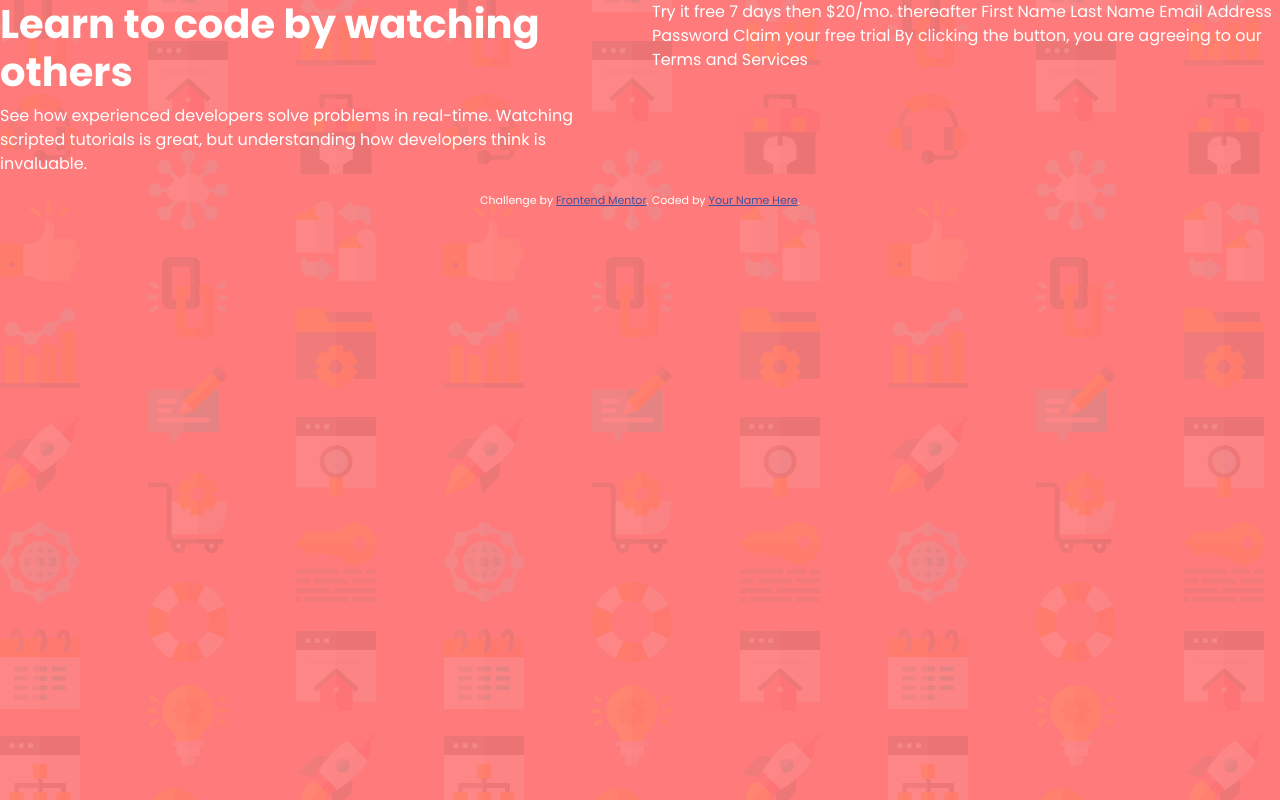
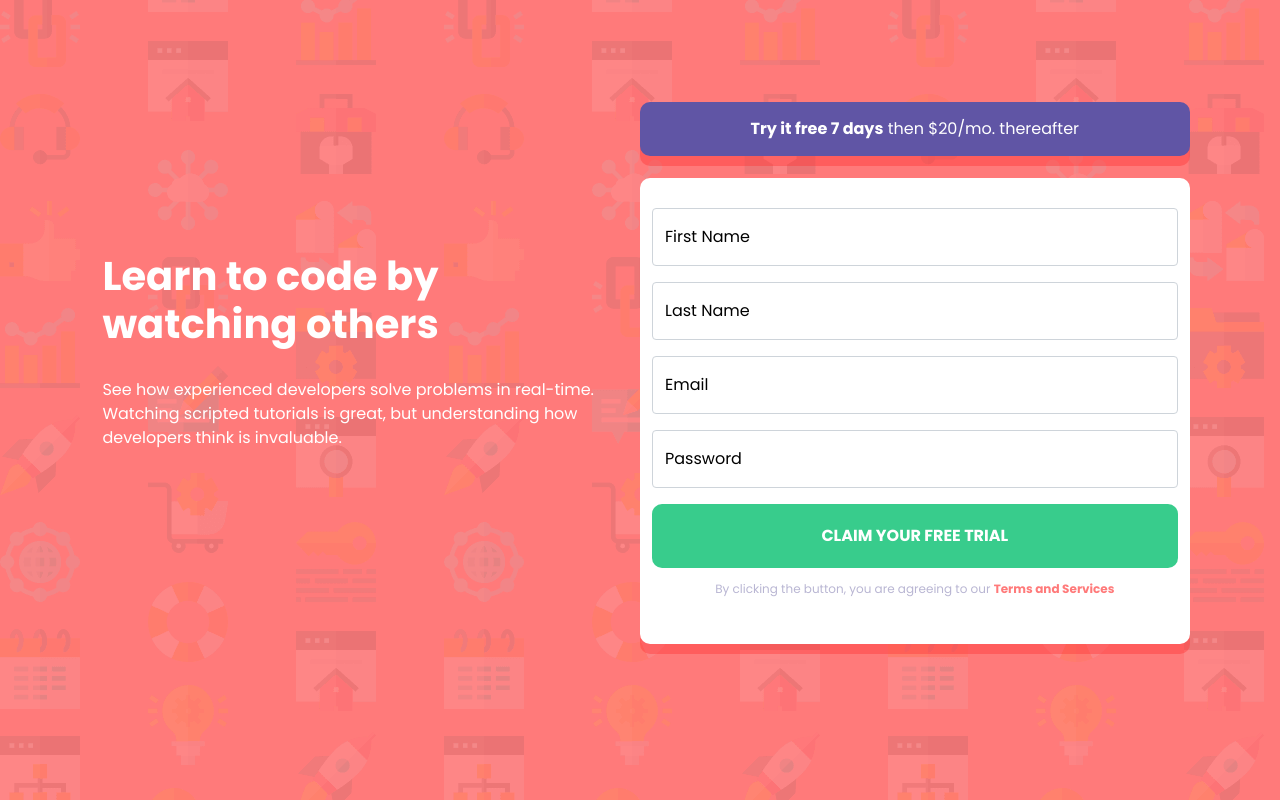
Before and after one commit to ZaidRachman/IntroSignUpForm, a plain HTML site: page index.html in a window 1280 px wide. Drawn offline with nearby package versions, Linux system fonts and the light colour scheme.

Commit message:
Finished adding styles to form and button

```diff
--- a/css/styles.css
+++ b/css/styles.css
@@ -1,11 +1,18 @@
 * {
+
 
 }
 h1{
-    font-weight: bold;
-    /*margin: 10px;*/
+    font-weight: 700;
+    margin-bottom: 30px;
+}
+main{
+
+
 }
 body{
+    margin: 8%;
+
     font-family: Poppins;
     font-size: 16px;
     background:none;
@@ -15,20 +22,78 @@ body{
     /*margin-top: 10%;*/
     /*width:60%;*/
 
+}
+button{
+    width: 100%;
+    padding:20px;
+    background-color: hsl(154, 59%, 51%);
+    border:none;
+    border-radius: 10px;
+    color:white;
+    font-weight: 700;
+    margin-bottom: 8px;
+
+}
+
+form{
+    background-color: white;
+    border-radius: 10px;
+    padding:30px;
+    margin:0;
+    box-shadow: 0px 10px 0px 0px hsl(0, 100%, 60%, 40%);
 
 
 
 
 
-    /*margin:150px;*/
+}
+form p{
+    color: hsl(246, 25%, 77%);
+    font-weight: 400;
+    text-align: center;
+    font-size: 12px;
+    margin-top: 4px;
+}
+a{
+    color:hsl(0, 100%, 74%);
+    font-weight: 700;
+    text-decoration: none;
+}
+.centr{
+    position: relative;
+    vertical-align: center;
+    top: 150px;
+
+}
+label{
+    color: black;
+    font-weight: 400;
+
+}
+input[type=text]:focus, input[type=email]:focus{
+    font-weight: 600;
+    border: solid hsl(248, 32%, 49%) 2px;
+
+}
+
+#trial{
+    font-weight: 400;
+
+    width: 100%;
+    background-color: hsl(248, 32%, 49%);
+    border-radius: 10px;
+    border:none;
+    padding: 15px;
+    color:white;
+    margin-bottom: 4%;
+    text-align: center;
+    box-shadow: 0px 10px 0px 0px hsl(0, 100%, 60%, 40%);
+
 }
 
 html {
     background-image: url("/images/bg-intro-desktop.png");
     background-color: hsl(0,100%, 74%);/*Grabbed from style guide*/
-
-
-
 
 
 }
--- a/index.html
+++ b/index.html
@@ -21,35 +21,55 @@
     .attribution a { color: hsl(228, 45%, 44%); }
   </style>
 </head>
+
+<main>
   <body>
 
   <div class="row">
-<div class="col-sm">
+    <div class="col-sm centr">
       <h1>Learn to code by watching others</h1>
       <p>
         See how experienced developers solve problems in real-time. Watching scripted tutorials is great,
         but understanding how developers think is invaluable.
       </p>
+    </div>
+    <div class="col-sm">
+
+        <div class="row">
+            <div id="trial"><strong>Try it free 7 days</strong> then $20/mo. thereafter</div>
+        </div>
+
+        <div class="row">
+            <form>
+                <div class="form-floating mb-3">
+                    <input type="text" class="form-control" id="floatFirst"  placeholder="Johnathan"/>
+                    <label for="floatFirst">First Name</label>
+                </div>
+                <div class="form-floating mb-3">
+                    <input type="text" id="floatLast" class="form-control" placeholder="Smith"/>
+                    <label for="floatLast">Last Name</label>
+                </div>
+                <div class="form-floating mb-3">
+                    <input type="email" id="floatEmail" class="form-control" placeholder="Email Address"/>
+                    <label for="floatEmail">Email</label>
+                </div>
+                <div class="form-floating mb-3">
+                    <input type="password" id="floatPassword" class="form-control" placeholder="Password"/>
+                    <label for="floatPassword">Password</label>
 
                 </div>
-<div class="col-sm">
+                <button type="submit">CLAIM YOUR FREE TRIAL</button>
                 <p>
-    Try it free 7 days then $20/mo. thereafter
 
-    First Name
-    Last Name
-    Email Address
-    Password
 
-    Claim your free trial
-
-    By clicking the button, you are agreeing to our Terms and Services
+                    By clicking the button, you are agreeing to our <a href="http://www.frontendmentor.io">Terms and Services</a>
                 </p>
 
 
 
 
-</div>
+            </form>
+
         </div>
 
 
@@ -58,12 +78,23 @@
 
 
 
-  <footer>
-    <p class="attribution">
-      Challenge by <a href="https://www.frontendmentor.io?ref=challenge" target="_blank">Frontend Mentor</a>.
-      Coded by <a href="#">Your Name Here</a>.
-    </p>
-  </footer>
+
+
+
+
+
+
+
+
+    </div>
+  </div>
+<!--  <footer>-->
+<!--    <p class="attribution">-->
+<!--      Challenge by <a href="https://www.frontendmentor.io?ref=challenge" target="_blank">Frontend Mentor</a>.-->
+<!--      Coded by <a href="#">Your Name Here</a>.-->
+<!--    </p>-->
+<!--  </footer>-->
   </body>
+</main>
 <script src="https://cdn.jsdelivr.net/npm/bootstrap@5.0.2/dist/js/bootstrap.bundle.min.js" integrity="sha384-MrcW6ZMFYlzcLA8Nl+NtUVF0sA7MsXsP1UyJoMp4YLEuNSfAP+JcXn/tWtIaxVXM" crossorigin="anonymous"></script>
 </html>
```
Lines whose indentation alone changed are shown as unchanged.
